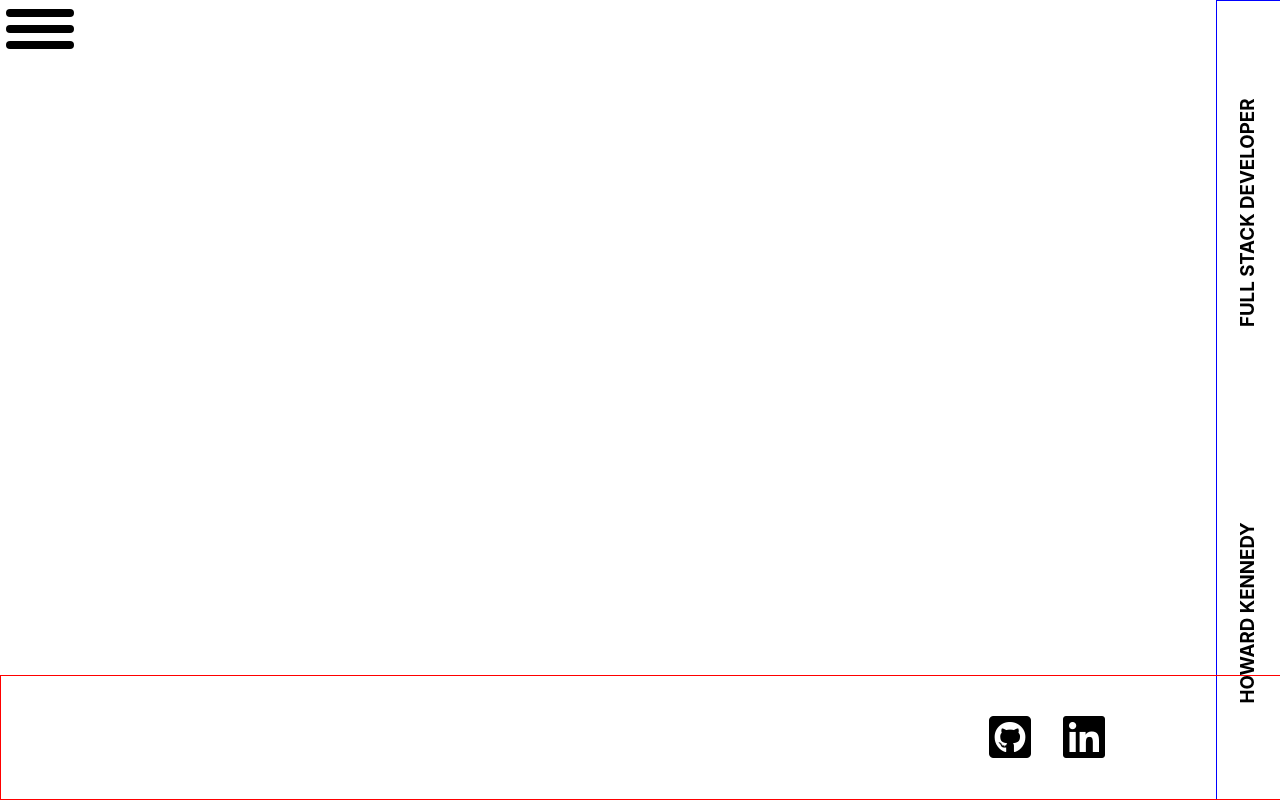
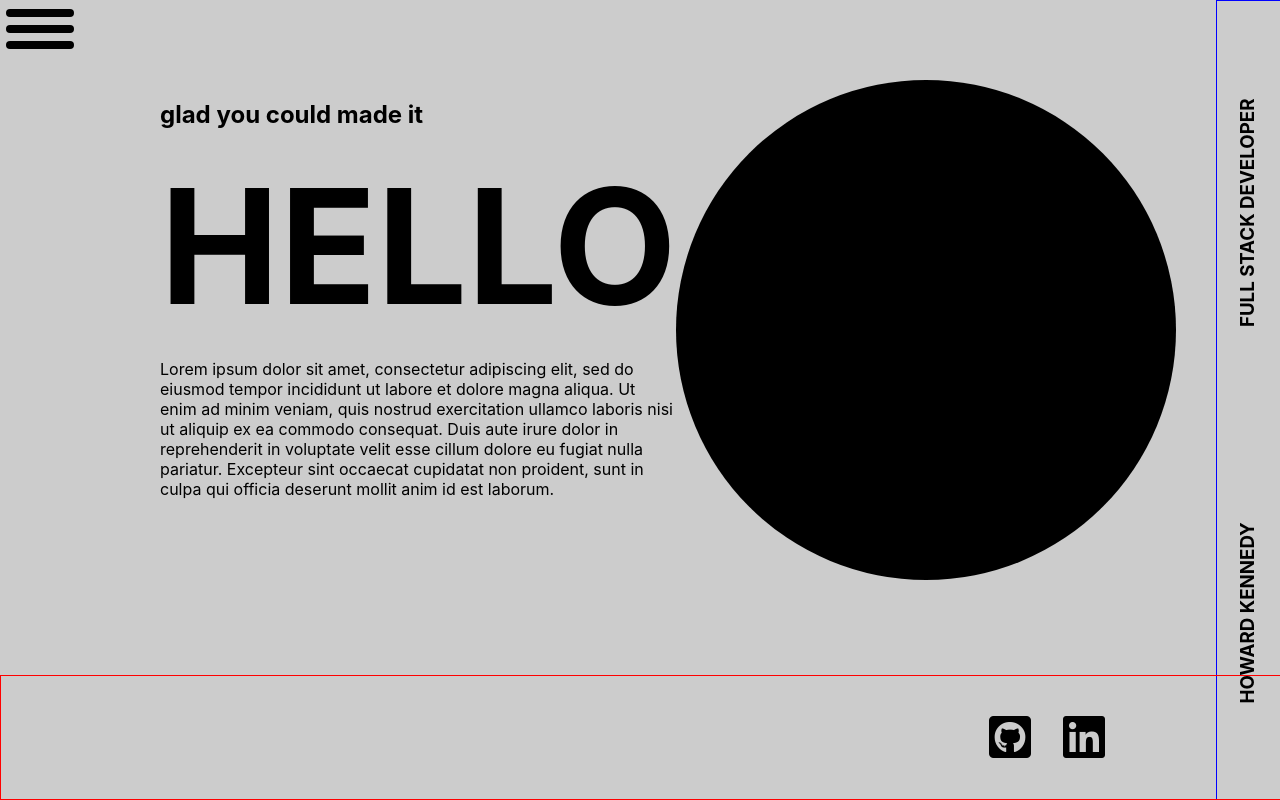
Before and after one commit to hkennedyvi/hk-portfolio, a React (Create React App) app: page / in a window 1280 px wide. Built offline with nearby package versions, Linux system fonts and the light colour scheme.

Commit message:
main styling

```diff
--- a/src/App.js
+++ b/src/App.js
@@ -1,5 +1,4 @@
 import Home from './pages/Home';
-import './App.scss';
 
 function App() {
   return (
--- a/src/App.scss
+++ /dev/null
@@ -1,40 +0,0 @@
-$mainColor: #282c34;
-
-.App {
-  text-align: center;
-}
-
-.App-logo {
-  height: 40vmin;
-  pointer-events: none;
-}
-
-@media (prefers-reduced-motion: no-preference) {
-  .App-logo {
-    animation: App-logo-spin infinite 20s linear;
-  }
-}
-
-.App-header {
-  background-color: $mainColor;
-  min-height: 100vh;
-  display: flex;
-  flex-direction: column;
-  align-items: center;
-  justify-content: center;
-  font-size: calc(10px + 2vmin);
-  color: white;
-}
-
-.App-link {
-  color: #61dafb;
-}
-
-@keyframes App-logo-spin {
-  from {
-    transform: rotate(0deg);
-  }
-  to {
-    transform: rotate(360deg);
-  }
-}
--- /dev/null
+++ b/src/components/Main/index.jsx
@@ -0,0 +1,25 @@
+import React from 'react';
+import './main.scss';
+
+function Main() {
+
+    return (
+        <div className="main">
+            <div className="main_blurb">
+                <h2>
+                    glad you could made it
+                </h2>
+                <h1 className="main_header">
+                    HELLO
+                </h1>
+                <p>Lorem ipsum dolor sit amet, consectetur adipiscing elit, sed do eiusmod tempor incididunt ut labore et dolore magna aliqua. Ut enim ad minim veniam, quis nostrud exercitation ullamco laboris nisi ut aliquip ex ea commodo consequat. Duis aute irure dolor in reprehenderit in voluptate velit esse cillum dolore eu fugiat nulla pariatur. Excepteur sint occaecat cupidatat non proident, sunt in culpa qui officia deserunt mollit anim id est laborum.</p>
+            </div>
+            <div>
+                <div className="dummy_image">
+                </div>
+            </div>
+        </div>
+    )
+}
+
+export default Main;
--- /dev/null
+++ b/src/components/Main/main.scss
@@ -0,0 +1,21 @@
+.main {
+    text-align: center;
+    display: flex;
+    margin: 5rem 10rem;
+}
+
+.main_header {
+    margin: 0;
+    font-size: 10rem;
+}
+
+.main_blurb {
+    text-align: start;
+}
+
+.dummy_image {
+    width: 500px;
+    height: 500px;
+    border-radius: 50%  ;
+    background: black;
+}
--- a/src/index.scss
+++ b/src/index.scss
@@ -1,13 +1,8 @@
 body {
+  background: #cccccc;
   margin: 0;
+  padding: 0;
   font-family: -apple-system, BlinkMacSystemFont, 'Segoe UI', 'Roboto', 'Oxygen',
     'Ubuntu', 'Cantarell', 'Fira Sans', 'Droid Sans', 'Helvetica Neue',
     sans-serif;
-  -webkit-font-smoothing: antialiased;
-  -moz-osx-font-smoothing: grayscale;
 }
-
-code {
-  font-family: source-code-pro, Menlo, Monaco, Consolas, 'Courier New',
-    monospace;
-}
--- a/src/pages/Home.js
+++ b/src/pages/Home.js
@@ -1,5 +1,6 @@
 import React from 'react';
 import NavBar from '../components/NavBar';
+import Main from '../components/Main';
 import SideBar from '../components/SideBar';
 import Footer from '../components/Footer';
 
@@ -8,6 +9,7 @@
     return (
         <div>
             <NavBar />
+            <Main />
             <SideBar />
             <Footer />
         </div>
```
